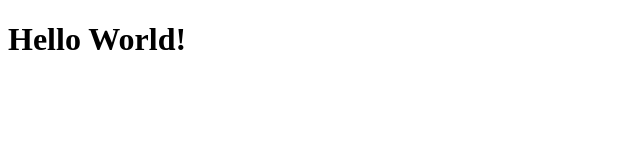
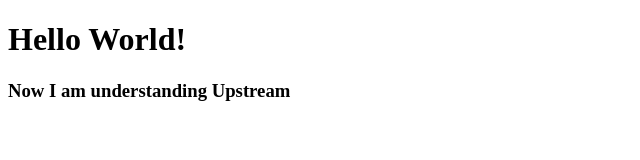
Before and after one commit to Idx-Fresher/git-collab-demo, a plain HTML site: page prathamesh-rebase-practice.html in a window 1280 px wide. Shown: the whole page, without its empty margins (0-640 px from the left). Drawn offline with Linux system fonts and the light colour scheme.

Commit message:
Understanding upstream

```diff
--- a/prathamesh-rebase-practice.html
+++ b/prathamesh-rebase-practice.html
@@ -7,5 +7,6 @@
 </head>
 <body>
     <h1>Hello World!</h1>
+    <h3>Now I am understanding Upstream</h3>
 </body>
 </html>
```
